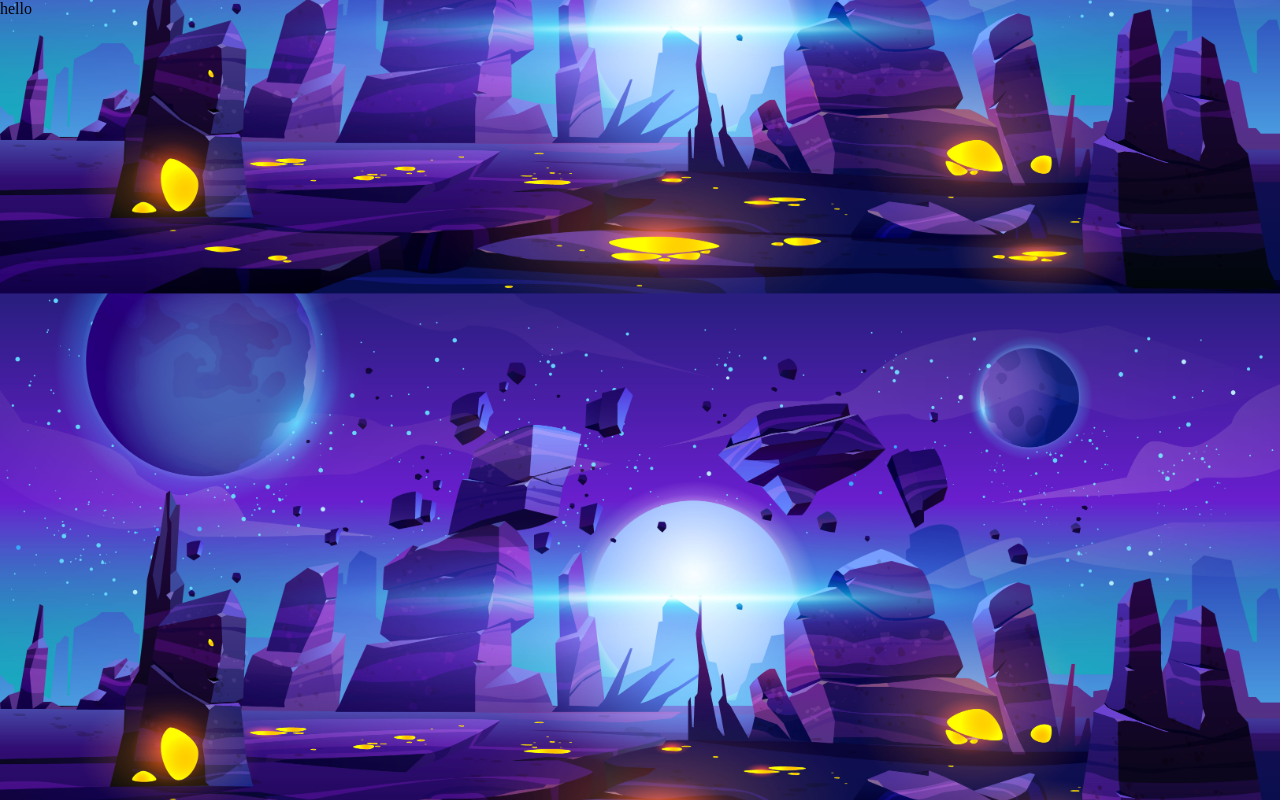
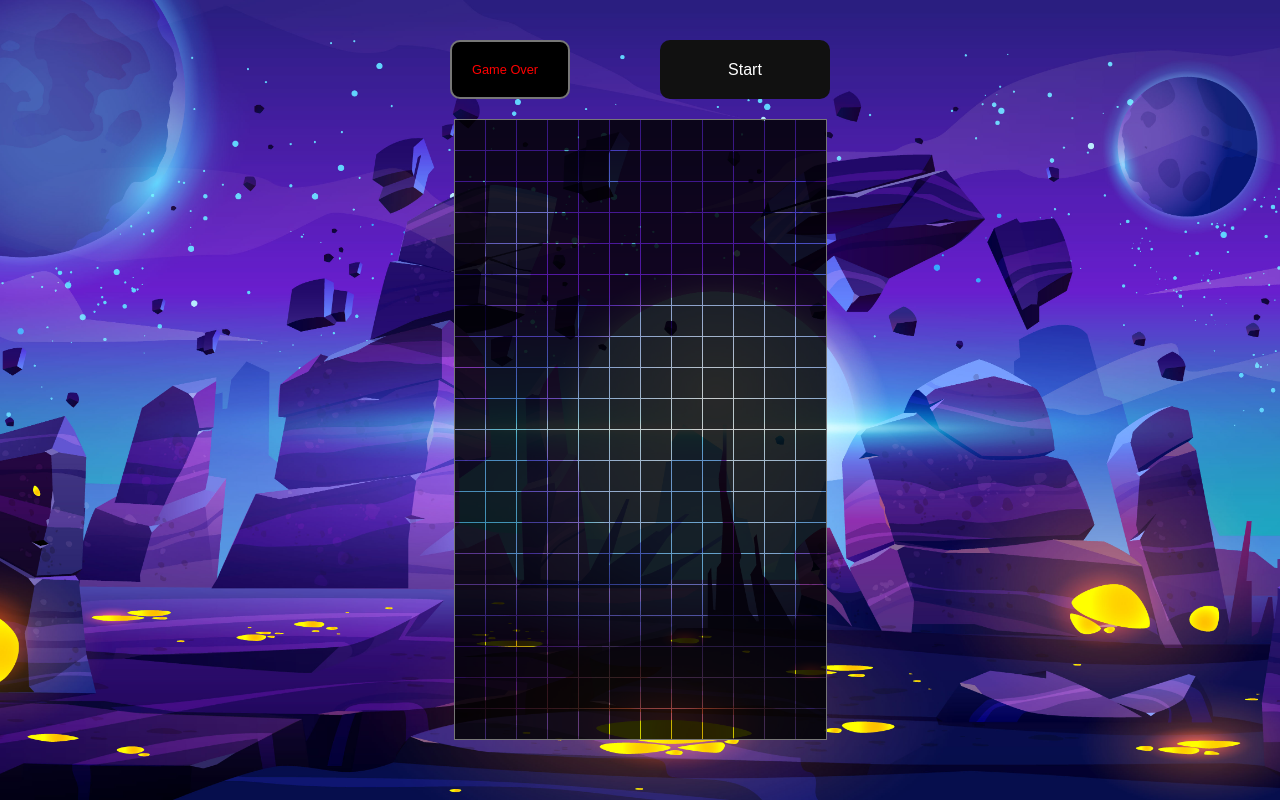
Before and after one commit to lovishtater/Tetris-Pro, a React (Vite) app: page / in a window 1280 px wide. Built offline with nearby package versions, Linux system fonts and the light colour scheme.

Commit message:
Created Basic Components :- Display, Stage, Cell, StartButton

```diff
--- a/src/App.tsx
+++ b/src/App.tsx
@@ -1,11 +1,35 @@
 import React from 'react';
+import { createStage } from './gameHelpers';
+
+// components
+import Display from './components/Display/Display';
+import Stage from './components/Stage/Stage';
+import StartButton from './components/StartButton/StartButton';
+
 // Styles
+import { StyledTetrisWrapper, StyledTetris } from './App.styles';
 
 const App: React.FC = () => {
+  const [dropTime, setDropTime] = React.useState<null | number>(null);
+  const [gameOver, setGameOver] = React.useState<boolean>(true);
   return (
-    <div className="App">
-      hello
-    </div>
+    <StyledTetrisWrapper role='button' tabIndex={0}>
+      <StyledTetris>
+        <div className="display">
+          {gameOver ? (
+            <>
+            <Display gameOver={gameOver} text={'Game Over'} />
+            <StartButton callback={()=>null} />
+            </>
+          ) : (
+            <>
+              <Display gameOver={gameOver} text={"text"} />
+            </>
+          )}
+        </div>
+        <Stage stage={createStage()} />
+      </StyledTetris>
+    </StyledTetrisWrapper>
   );
 };
 
--- /dev/null
+++ b/src/components/Cell/Cell.styles.ts
@@ -0,0 +1,17 @@
+import styled from 'styled-components';
+import { TETROMINOS } from '../../setup';
+
+type Props = {
+  type: keyof typeof TETROMINOS;
+  color: string;
+};
+
+export const StyledCell = styled.div<Props>`
+  width: auto;
+  background: rgba(${props => props.color}, 0.8);
+  border: ${props => (props.type === 0 ? '0px solid' : '4px solid')};
+  border-bottom-color: rgba(${props => props.color}, 0.1);
+  border-right-color: rgba(${props => props.color}, 1);
+  border-top-color: rgba(${props => props.color}, 1);
+  border-left-color: rgba(${props => props.color}, 0.3);
+`;
--- /dev/null
+++ b/src/components/Cell/Cell.tsx
@@ -0,0 +1,13 @@
+import React from "react";
+import { TETROMINOS } from "../../setup";
+import { StyledCell } from "./Cell.styles";
+
+type Props = {
+    type : keyof typeof TETROMINOS;
+}
+
+const Cell: React.FC<Props> = ({ type }) => {
+    return <StyledCell type={type} color={TETROMINOS[type].color} />;
+}
+
+export default React.memo(Cell);
--- /dev/null
+++ b/src/components/Display/Display.styles.ts
@@ -0,0 +1,21 @@
+import styled from 'styled-components';
+
+type Props = {
+  gameOver?: boolean;
+};
+
+export const StyledDisplay = styled.div<Props>`
+  box-sizing: border-box;
+  display: flex;
+  align-items: space-between;
+  margin: 0 0 20px 0;
+  padding: 20px;
+  border: 2px solid #777;
+  min-height: 20px;
+  width: 120px;
+  border-radius: 10px;
+  color: ${props => (props.gameOver ? 'red' : '#999')};
+  background: #000;
+  font-family: Arial, Helvetica, sans-serif;
+  font-size: 0.8rem;
+`;
--- /dev/null
+++ b/src/components/Display/Display.tsx
@@ -0,0 +1,17 @@
+import React from "react";
+import { StyledDisplay } from "./Display.styles";
+
+type props = {
+    gameOver: boolean;
+    text:string;
+}
+
+const Display : React.FC<props> = ({gameOver, text}) => {
+    return (
+        <StyledDisplay gameOver={gameOver}>
+            {text}
+        </StyledDisplay>
+    )
+}
+
+export default Display;
--- /dev/null
+++ b/src/components/Stage/Stage.styles.ts
@@ -0,0 +1,11 @@
+import styled from 'styled-components';
+import { STAGE_WIDTH, STAGE_HEIGHT } from '../../setup';
+
+export const StyledStage = styled.div`
+  display: grid;
+  grid-template-columns: repeat(${STAGE_WIDTH}, 30px);
+  grid-template-rows: repeat(${STAGE_HEIGHT}, 30px);
+  grid-gap: 1px;
+  border: 1px solid #777;
+  background: rgba(0, 0, 0, 0.2);
+`;
--- /dev/null
+++ b/src/components/Stage/Stage.tsx
@@ -0,0 +1,25 @@
+import React from "react";
+import { TETROMINOS } from "../../setup";
+import Cell from "../Cell/Cell";
+import { StyledStage } from "./Stage.styles";
+
+export type STAGECELL = [keyof typeof TETROMINOS, string];
+export type STAGE = STAGECELL[][];
+
+type props = {
+    stage : STAGE;
+}
+
+const Stage: React.FC<props> = ({ stage }) => {
+    return (
+        <StyledStage>
+            {stage.map((row, y) => {
+                return row.map((cell, x) => {
+                    return <Cell key={x} type={cell[0]} color={cell[1]} />;
+                })
+            })}
+        </StyledStage>
+    );
+}
+
+export default Stage;
--- /dev/null
+++ b/src/components/StartButton/StartButton.styles.ts
@@ -0,0 +1,17 @@
+import styled from 'styled-components';
+
+export const StyledStartButton = styled.button`
+  box-sizing: border-box;
+  margin: 0 0 20px 0;
+  padding: 20px;
+  min-height: 20px;
+  width: 170px;
+  border-radius: 10px;
+  border: none;
+  color: white;
+  background: #111;
+  font-family: Arial, Helvetica, sans-serif;
+  font-size: 1rem;
+  outline: none;
+  cursor: pointer;
+`;
--- /dev/null
+++ b/src/components/StartButton/StartButton.tsx
@@ -0,0 +1,16 @@
+import React from "react"
+import { StyledStartButton } from "./StartButton.styles"
+
+type props = {
+    callback : () => void;
+}
+
+const StartButton : React.FC<props> = ({callback}) => {
+    return (
+        <StyledStartButton onClick={callback}>
+            Start
+        </StyledStartButton>
+    )
+}
+
+export default StartButton;
--- /dev/null
+++ b/src/gameHelpers.ts
@@ -0,0 +1,10 @@
+import { STAGE_WIDTH, STAGE_HEIGHT } from './setup';
+import { TETROMINOS } from './setup';
+
+export const createStage = () => Array.from(Array(STAGE_HEIGHT), () => Array(STAGE_WIDTH).fill([0, 'clear']));
+
+export const randomTetromino = () => {
+  const tetrominos = ['I', 'J', 'L', 'O', 'S', 'T', 'Z'] as (keyof typeof TETROMINOS)[];
+  const randTetromino = tetrominos[Math.floor(Math.random() * tetrominos.length)];
+  return TETROMINOS[randTetromino];
+};
--- /dev/null
+++ b/src/setup.ts
@@ -0,0 +1,63 @@
+export const STAGE_WIDTH = 12;
+export const STAGE_HEIGHT = 20;
+export const ROWPOINTS = [40, 100, 300, 1200];
+
+export const TETROMINOS = {
+  0: { shape: [[0]], color: '0, 0, 0' },
+  I: {
+    shape: [
+      [0, 'I', 0, 0],
+      [0, 'I', 0, 0],
+      [0, 'I', 0, 0],
+      [0, 'I', 0, 0]
+    ],
+    color: '80, 227, 230'
+  },
+  J: {
+    shape: [
+      [0, 'J', 0],
+      [0, 'J', 0],
+      ['J', 'J', 0]
+    ],
+    color: '36, 95, 223'
+  },
+  L: {
+    shape: [
+      [0, 'L', 0],
+      [0, 'L', 0],
+      [0, 'L', 'L']
+    ],
+    color: '223, 173, 36'
+  },
+  O: {
+    shape: [
+      ['O', 'O'],
+      ['O', 'O']
+    ],
+    color: '223, 217, 36'
+  },
+  S: {
+    shape: [
+      [0, 'S', 'S'],
+      ['S', 'S', 0],
+      [0, 0, 0]
+    ],
+    color: '48, 211, 56'
+  },
+  T: {
+    shape: [
+      [0, 0, 0],
+      ['T', 'T', 'T'],
+      [0, 'T', 0]
+    ],
+    color: '132, 61, 198'
+  },
+  Z: {
+    shape: [
+      ['Z', 'Z', 0],
+      [0, 'Z', 'Z'],
+      [0, 0, 0]
+    ],
+    color: '227, 78, 78'
+  }
+};
```
Also changed, not shown: src/hooks/useInterval.ts (added, +22 -0 lines).
